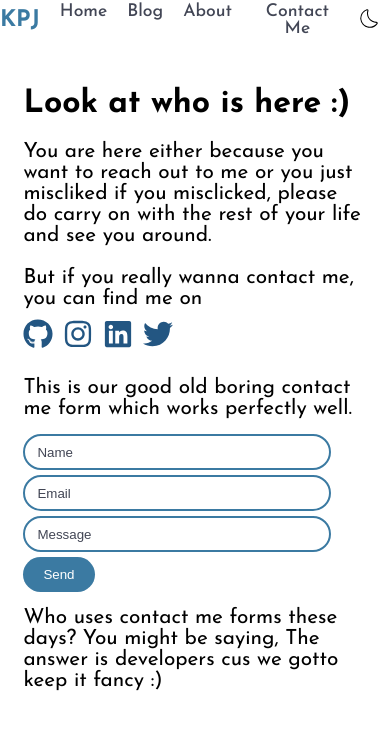
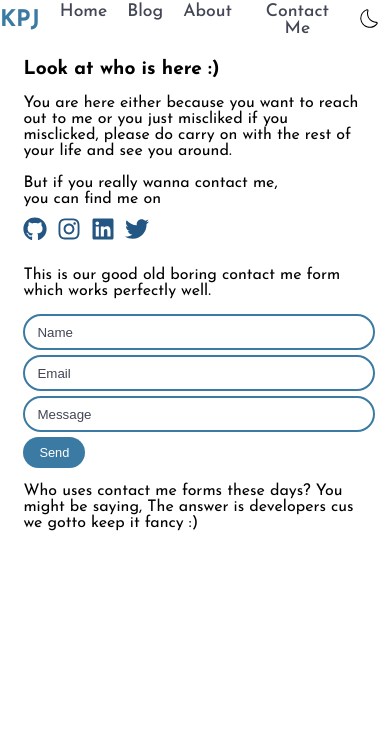
Before and after one commit to yamanerkam/KPJ-Blog, a React (Vite) app: page /contact-me in a window 390 px wide. Shown: the top 730 px of the page. Built offline with nearby package versions, Linux system fonts and the light colour scheme.

Commit message:
responsive-contact

```diff
--- a/src/pages/Contact-me/ContactMe.css
+++ b/src/pages/Contact-me/ContactMe.css
@@ -73,3 +73,47 @@
 .contact-me-page h1 {
     margin-top: -12px;
 }
+
+
+/* Media queries for responsive design */
+@media (max-width: 768px) {
+    .form input {
+        width: 100%;
+        /* Make input field full width */
+    }
+
+    .contact-me-page h1 {
+        margin-top: -30px;
+    }
+}
+
+@media (max-width: 480px) {
+    .fun-p {
+        font-size: 1em;
+        /* Decrease font size */
+    }
+
+    .form input {
+        width: 100%;
+        /* Make input field full width */
+    }
+
+    .btn-form {
+        padding: 8px 16px;
+        /* Adjust button padding */
+        font-size: 0.8em;
+        /* Decrease font size */
+    }
+
+    .socials a {
+        font-size: 24px;
+        /* Decrease font size */
+    }
+
+    .contact-me-page h1 {
+        font-size: 1.2em;
+        /* Decrease font size */
+        margin-top: -40px;
+        /* Adjust margin */
+    }
+}
```
